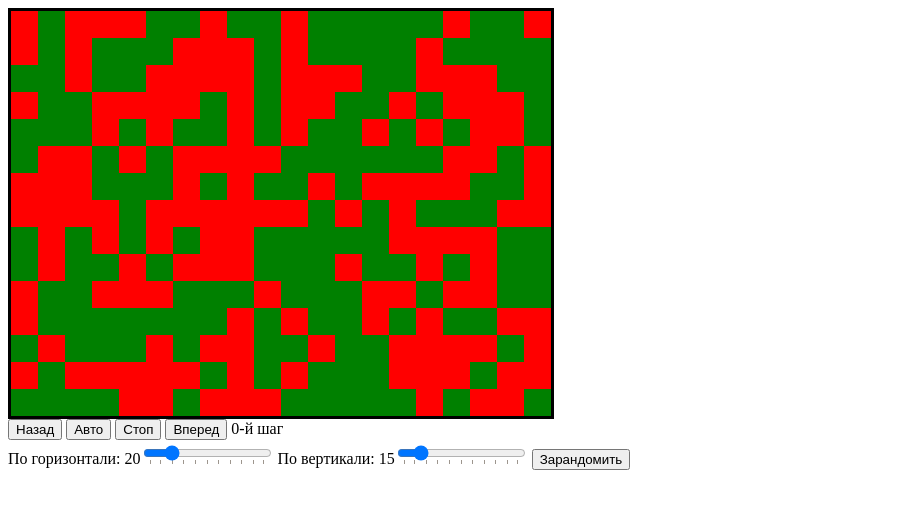
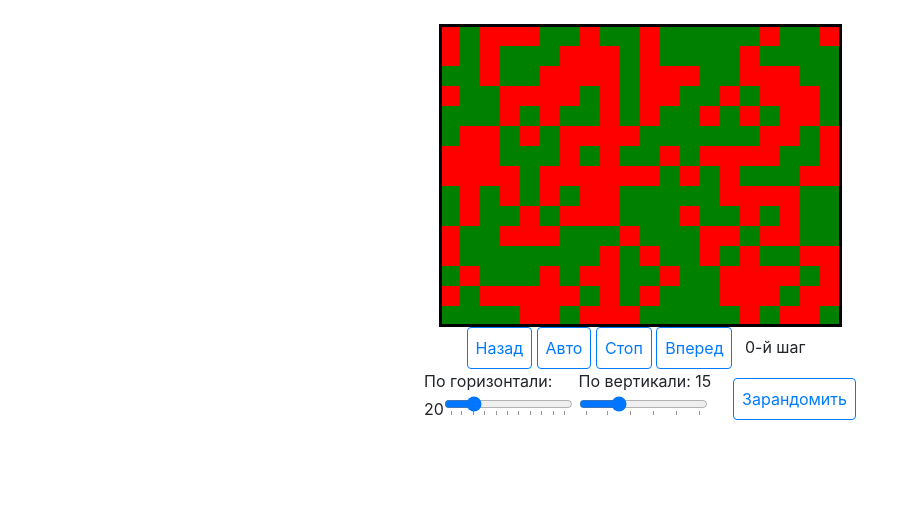
Before and after one commit to Niakr1s/gameOfLife, a website: page gameOfLife.html in a window 1280 px wide. Shown: the whole page, without its empty margins (0-911 px from the left). Drawn offline with nearby package versions, Linux system fonts and the light colour scheme.

Commit message:
some visual adjastments with bootstrap 4

```diff
--- a/gameOfLife.html
+++ b/gameOfLife.html
@@ -1,32 +1,40 @@
 <!DOCTYPE html>
-<html lang="en">
+<html lang="en" class="mdl-js">
 <head>
     <meta charset="UTF-8">
+    <meta name="viewport" content="width=device-width, initial-scale=1">
     <title>Game Of Life</title>
+    <!-- Latest compiled and minified CSS -->
+    <link rel="stylesheet" href="https://stackpath.bootstrapcdn.com/bootstrap/4.1.0/css/bootstrap.min.css"
+          integrity="sha384-9gVQ4dYFwwWSjIDZnLEWnxCjeSWFphJiwGPXr1jddIhOegiu1FwO5qRGvFXOdJZ4" crossorigin="anonymous">
     <link rel="stylesheet" href="src/gameOfLife.css">
 </head>
 <body>
-
+<br>
+<div class="container-fluid">
+    <div class="row justify-content-center">
+        <div class="col-md-9">
             <div id="display"></div>
 
-<div>
-    <button id="back">Назад</button>
-    <button id="auto">Авто</button>
-    <button id="stop">Стоп</button>
-    <button id="forward">Вперед</button>
-    <span id="output"></span>
+            <div class="d-flex justify-content-center">
+                <button class="btn btn-outline-primary p-2" id="back">Назад</button>&nbsp;
+                <button class="btn btn-outline-primary p-2" id="auto">Авто</button>&nbsp;
+                <button class="btn btn-outline-primary p-2" id="stop">Стоп</button>&nbsp;
+                <button class="btn btn-outline-primary p-2" id="forward">Вперед</button>&nbsp;
+                <span class="p-2" id="output"></span>
             </div>
 
-<div>
-    <label>Количество по горизонтали
-        <input type="range" min="1" max="99" id="x" list="tickmarks">
-    </label>
-    <label for="y">Количество по вертикали
-        <input type="range" min="1" max="99" id="y" list="tickmarks">
-    </label>
-    <button id="random">Зарандомить</button>
+            <div class="d-flex justify-content-center">
+                <label class="slider-wrapper">Количество по горизонтали
+                    <input type="range" min="1" max="100" id="x" list="tickmarksX">
+                </label>&nbsp;
+                <label class="slider-wrapper">Количество по вертикали
+                    <input type="range" min="1" max="50" id="y" list="tickmarksY">
+                </label>&nbsp;
+                <button class="btn btn-outline-primary p-2 align-self-center" id="random">Зарандомить</button>
+            </div>
 
-    <datalist id="tickmarks">
+            <datalist id="tickmarksX">
                 <option value="1" label="1">
                 <option value="10">
                 <option value="20">
@@ -37,10 +45,23 @@
                 <option value="70">
                 <option value="80">
                 <option value="90">
-        <option value="99" label="99">
+                <option value="100" label="100">
+            </datalist>
+
+            <datalist id="tickmarksY">
+                <option value="1" label="1">
+                <option value="10">
+                <option value="20">
+                <option value="30">
+                <option value="40">
+                <option value="50" label="50">
             </datalist>
         </div>
 
+
+    </div>
+
+</div>
 
 <script src="src/logic.js"></script>
 <script src="src/output.js"></script>
--- a/src/gameOfLife.css
+++ b/src/gameOfLife.css
@@ -2,6 +2,7 @@
     border-spacing: 0;
     border: 3px solid black;
     table-layout: fixed;
+    margin: auto;
 }
 
 .live {
@@ -12,3 +13,10 @@
     background-color: red;
 
 }
+
+.slider-wrapper {
+    display: inline-table;
+    width: 150px;
+    height: 20px;
+    padding: 0;
+}
--- a/src/logic.js
+++ b/src/logic.js
@@ -12,8 +12,9 @@ class Display {
         if (this.dom) this.dom.remove();
         this.dom = document.createElement('table');
         this.dom.className = 'game';
-        this.dom.width = '500px';
-        let cellDimension = Number.parseInt(this.dom.width) / WIDTH + 'px';
+        const width = '720';
+        const cellDimension = Math.min(width / newState.level.width, (screen.availHeight - 300) / newState.level.height);
+        this.dom.width = (cellDimension * newState.level.width) + 'px';
         console.log(cellDimension);
         console.log(newState);
 
@@ -22,8 +23,7 @@ class Display {
             this.dom.appendChild(row);
             for (let x = 0; x < newState.level.width; x++) {
                 let cell = document.createElement('td');
-                cell.height = cellDimension;
-                cell.width = cellDimension;
+                cell.width = cell.height = cellDimension + 'px';
                 cell.className = newState.level.cells[y][x] ? 'live' : 'dead';
                 row.appendChild(cell);
             }
@@ -34,14 +34,14 @@ class Display {
 
 
 class Level {
-    constructor(cells=null, width=null, height=null) {
+    constructor(cells = null, width = null, height = null) {
         // if cells are omitted we initializing it with random coordinates
         if (cells) {
             this.width = cells[0].length;
             this.height = cells.length;
         } else {
-            this.width = width? width : WIDTH;
-            this.height = height? height : HEIGHT;
+            this.width = width ? width : WIDTH;
+            this.height = height ? height : HEIGHT;
             cells = this.randomCells();
         }
         this.cells = cells;
--- a/src/output.js
+++ b/src/output.js
@@ -18,10 +18,10 @@ let rangeY = document.querySelector('#y');
 rangeX.value = WIDTH;
 rangeY.value = HEIGHT;
 
-changeText(rangeX, 'По горизонтали: ');
-changeText(rangeY, 'По вертикали: ');
+changeText('По горизонтали: ', rangeX);
+changeText('По вертикали: ', rangeY);
 
-function changeText(range, text) {
+function changeText(text, range) {
     let parent = range.parentNode;
     parent.textContent = text + range.value;
     parent.appendChild(range);
@@ -59,11 +59,11 @@ stopButton.addEventListener('click', function (e) {
 });
 
 rangeX.addEventListener('change', function (e) {
-    changeText(rangeX, 'По горизонтали: ')
+    changeText('По горизонтали: ', rangeX)
 });
 
 rangeY.addEventListener('change', function (e) {
-    changeText(rangeY, 'По вертикали: ')
+    changeText('По вертикали: ', rangeY)
 });
 
 random.addEventListener('click', function (e) {
```
Lines whose indentation alone changed are shown as unchanged.
